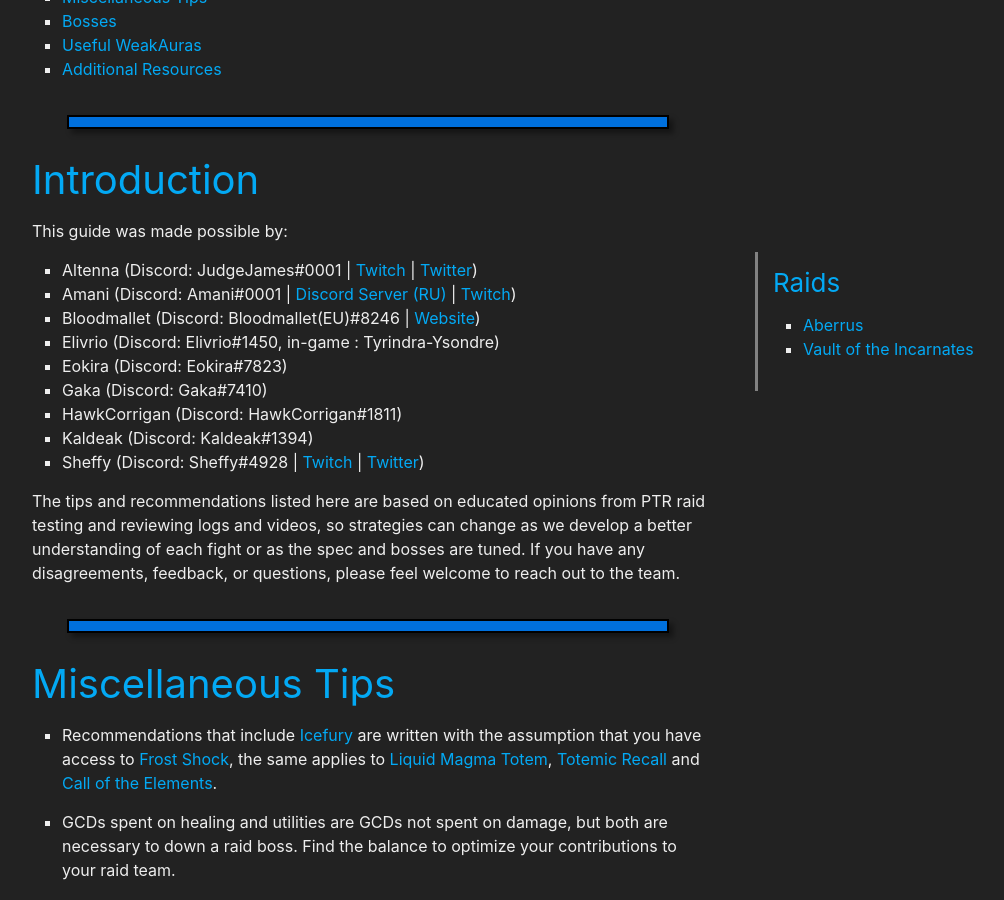
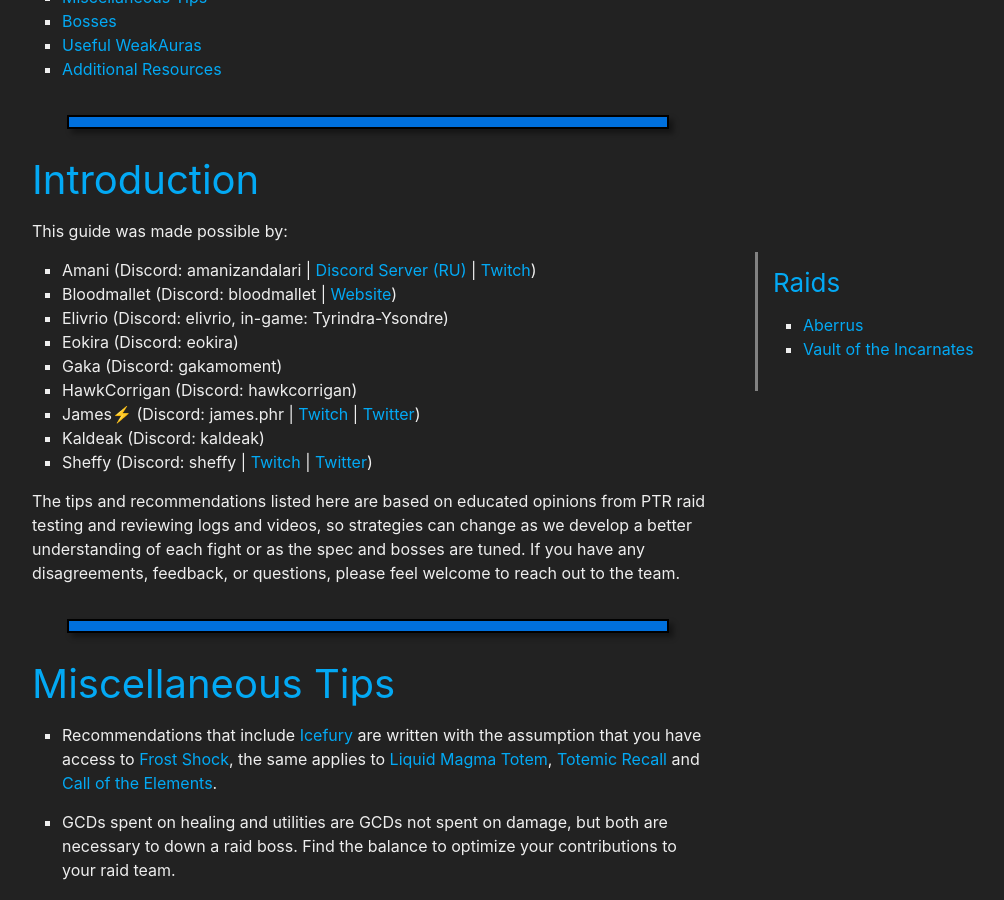
Before and after one commit to stormearthandlava/stormearthandlava.github.io, a Jekyll site: the page built from guide/raids/aberrus.md, in a window 1280 px wide and 900 px high, scrolled down 337 px. Shown: the whole window, without its empty margins (268-1272 px from the left). Built offline with Jekyll 4.4.1, drawn with Linux system fonts in a browser that asks for light colours; a script that is not in the unit is left out.

Commit message:
Update socials

```diff
--- a/guide/raids/aberrus.md
+++ b/guide/raids/aberrus.md
@@ -10,15 +10,15 @@
 # Introduction
 This guide was made possible by:
 
-- Altenna (Discord: JudgeJames#0001 \| [Twitch](https://www.twitch.tv/judgejames) \| [Twitter](https://twitter.com/_judgejames_))
-- Amani (Discord: Amani#0001 \| [Discord Server (RU)](https://discord.gg/vodovorot) \| [Twitch](https://www.twitch.tv/amanizandalari))
-- Bloodmallet (Discord: Bloodmallet(EU)#8246 \| [Website](https://bloodmallet.com/))
-- Elivrio (Discord: Elivrio#1450, in-game : Tyrindra-Ysondre)
-- Eokira (Discord: Eokira#7823)
-- Gaka (Discord: Gaka#7410)
-- HawkCorrigan (Discord: HawkCorrigan#1811)
-- Kaldeak (Discord: Kaldeak#1394)
-- Sheffy (Discord: Sheffy#4928 \| [Twitch](https://www.twitch.tv/sheffywow) \| [Twitter](https://twitter.com/SheffyWoW))
+- Amani (Discord: amanizandalari \| [Discord Server (RU)](https://discord.gg/vodovorot) \| [Twitch](https://www.twitch.tv/amanizandalari))
+- Bloodmallet (Discord: bloodmallet \| [Website](https://bloodmallet.com/))
+- Elivrio (Discord: elivrio, in-game: Tyrindra-Ysondre)
+- Eokira (Discord: eokira)
+- Gaka (Discord: gakamoment)
+- HawkCorrigan (Discord: hawkcorrigan)
+- James⚡ (Discord: james.phr \| [Twitch](https://www.twitch.tv/judgejames) \| [Twitter](https://twitter.com/_judgejames_))
+- Kaldeak (Discord: kaldeak)
+- Sheffy (Discord: sheffy \| [Twitch](https://www.twitch.tv/sheffywow) \| [Twitter](https://twitter.com/SheffyWoW))
 
 The tips and recommendations listed here are based on educated opinions from PTR raid testing and reviewing logs and videos, so strategies can change as we develop a better understanding of each fight or as the spec and bosses are tuned. If you have any disagreements, feedback, or questions, please feel welcome to reach out to the team.
 
```
